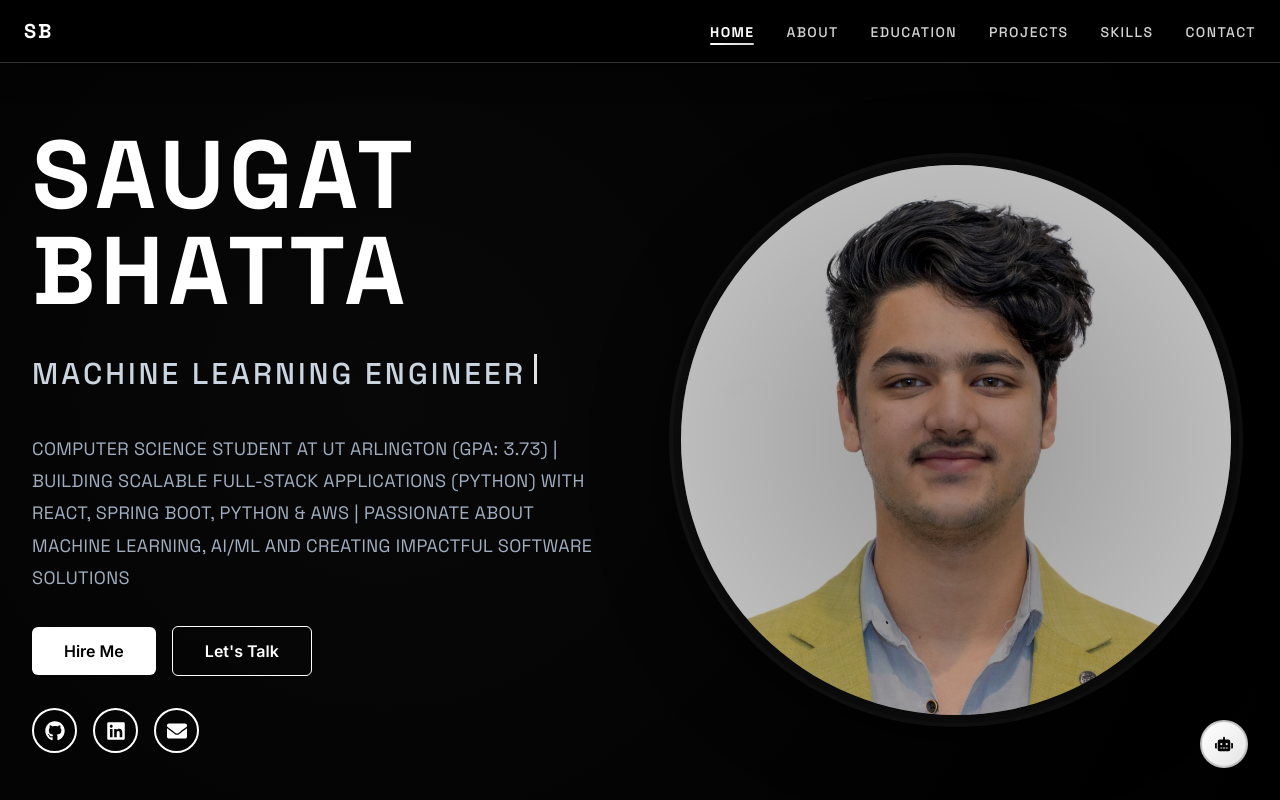
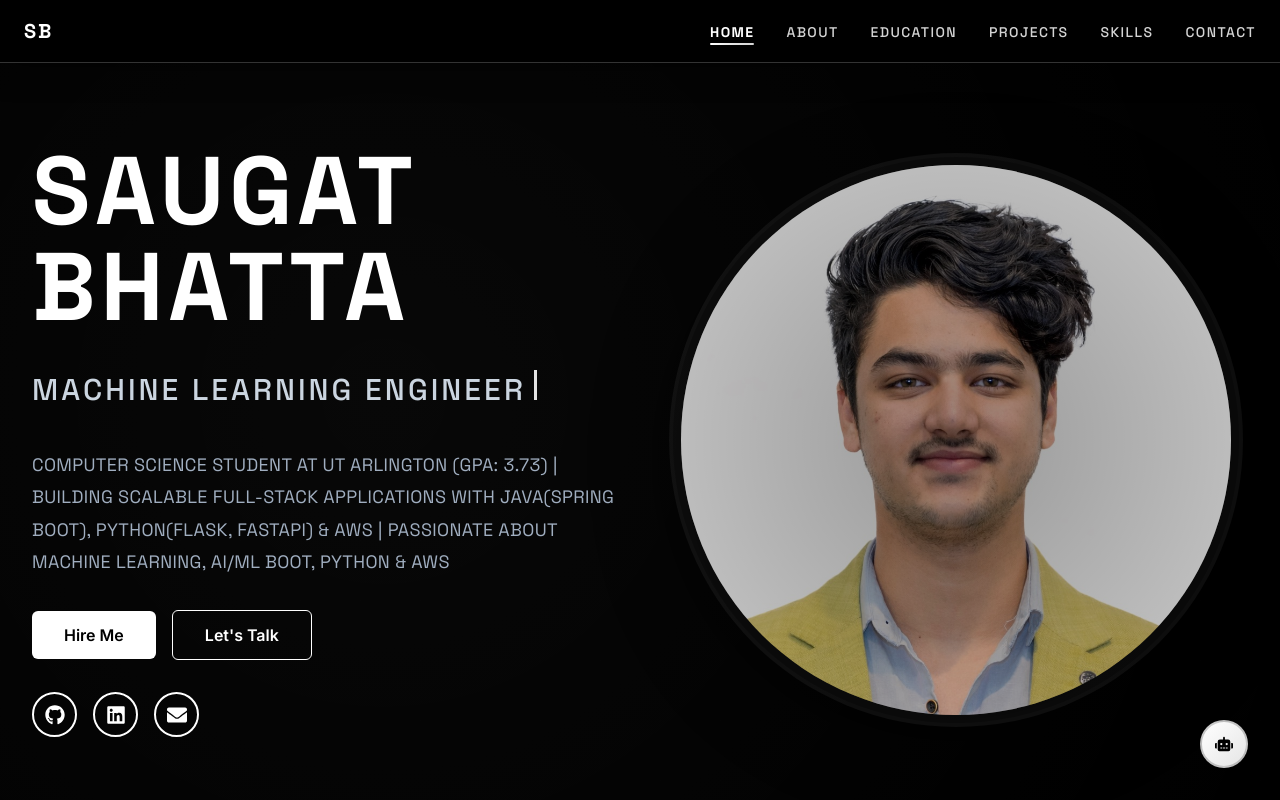
Before and after one commit to Saugat1017/MyPortfolio, a React (Vite) app: page / in a window 1280 px wide. Shown: the top 800 px of the page. Built offline with nearby package versions, Linux system fonts and the light colour scheme.

Commit message:
Changes made

```diff
--- a/src/components/Hero.tsx
+++ b/src/components/Hero.tsx
@@ -187,9 +187,8 @@ const Hero = () => {
                 maxW="600px"
               >
                 COMPUTER SCIENCE STUDENT AT UT ARLINGTON (GPA: 3.73) | BUILDING
-                SCALABLE FULL-STACK APPLICATIONS (PYTHON) WITH REACT, SPRING
-                BOOT, PYTHON & AWS | PASSIONATE ABOUT MACHINE LEARNING, AI/ML
-                AND CREATING IMPACTFUL SOFTWARE SOLUTIONS
+                SCALABLE FULL-STACK APPLICATIONS WITH JAVA(SPRING BOOT), PYTHON(FLASK, FASTAPI) & AWS | PASSIONATE ABOUT MACHINE LEARNING, AI/ML
+                BOOT, PYTHON & AWS
               </Text>
             </MotionBox>
 
```
